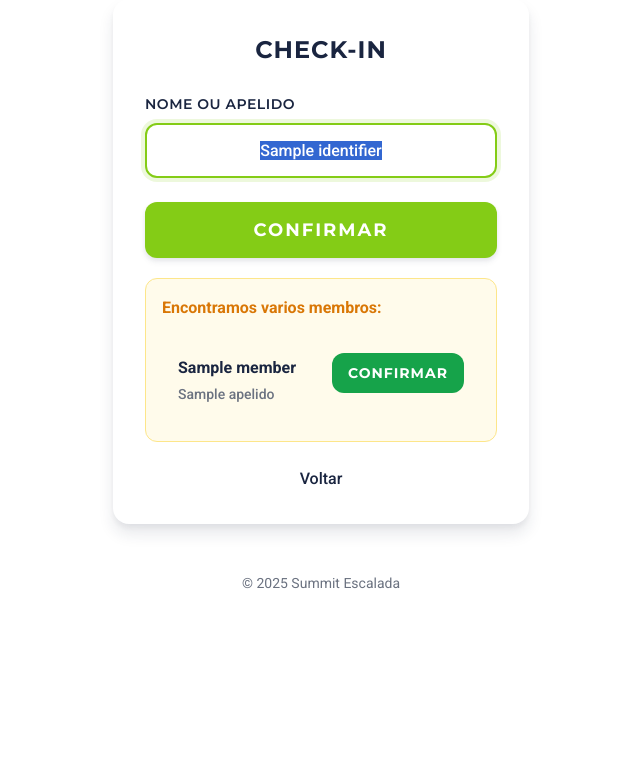
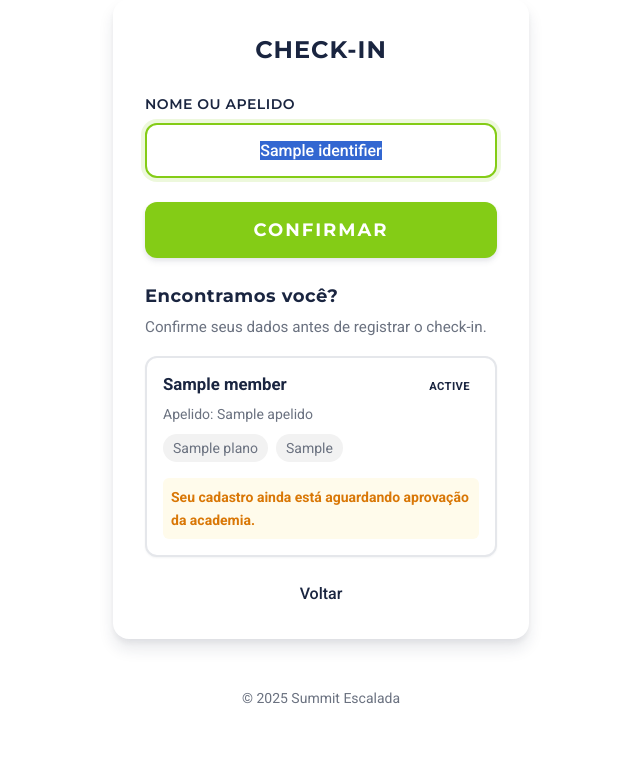
Before and after one commit to PedroHCosme/summit-system, a Flask app: template src/web/templates/checkin.html in a window 1280 px wide. Shown: the part 295-1052 px from the top of the page, without its empty margins (319-959 px from the left). Before the commit the page ends 884 px from the top, so only its background shows below. Run offline with Flask 3, Linux system fonts and the light colour scheme; the template is opened without the code that fills it: most values are stand-ins (such as "Sample title", 1, 10 or a date in 2020).

Commit message:
web server check in improv

```diff
--- a/src/web/app.py
+++ b/src/web/app.py
@@ -4,8 +4,23 @@
 import sys
 from datetime import datetime
 from flask import Flask, render_template, request, jsonify, redirect, url_for, flash, g
-from flask_limiter import Limiter
-from flask_limiter.util import get_remote_address
+try:
+    from flask_limiter import Limiter
+    from flask_limiter.util import get_remote_address
+except ImportError:
+    def get_remote_address():
+        return request.remote_addr or "127.0.0.1"
+
+    class Limiter:
+        """Fallback para ambientes de teste/desenvolvimento sem Flask-Limiter."""
+
+        def __init__(self, *args, **kwargs):
+            pass
+
+        def limit(self, *args, **kwargs):
+            def decorator(func):
+                return func
+            return decorator
 
 sys.path.append(os.path.abspath(os.path.join(os.path.dirname(__file__), '../..')))
 
@@ -13,6 +28,13 @@
 from src.data.models import Membro, Plano
 from src.services.checkin_service import CheckinService
 from src.services.member_service import MemberService
+from src.core.plan_status import (
+    PENDENTE,
+    STATUS_PLANO_EM_DIA,
+    STATUS_PLANO_SEM_VENCIMENTO,
+    STATUS_PLANO_VENCIDO,
+    calcular_status_plano,
+)
 from src.core.models import Pessoa
 from src.utils.utils import calculate_new_due_date
 
@@ -43,6 +65,40 @@
     if db is not None:
         db.close()
 
+
+def _member_checkin_card(member: Membro, db) -> dict:
+    """Monta dados seguros para o card de check-in web."""
+    plan = None
+    if member.plano_id:
+        plan = db.query(Plano).filter(Plano.id == member.plano_id).first()
+    if plan is None and member.plano:
+        plan = db.query(Plano).filter(Plano.nome == member.plano).first()
+
+    status = calcular_status_plano(
+        vencimento_plano=member.vencimento_plano,
+        estado_plano_db=member.estado_plano,
+        is_quota=bool(plan.is_quota) if plan else False,
+        valor_por_checkin=float(plan.valor_por_checkin or 0.0) if plan else 0.0,
+    )
+
+    status_labels = {
+        STATUS_PLANO_EM_DIA: "Plano em dia",
+        STATUS_PLANO_VENCIDO: "Plano vencido",
+        STATUS_PLANO_SEM_VENCIMENTO: "Sem vencimento",
+        PENDENTE: "Cadastro pendente",
+    }
+
+    digits = ''.join(ch for ch in str(member.whatsapp or '') if ch.isdigit())
+    return {
+        **member.to_dict(),
+        'whatsapp_hint': f"Final {digits[-4:]}" if len(digits) >= 4 else "",
+        'status_plano': status,
+        'status_label': status_labels.get(status, status),
+        'status_class': str(status).lower().replace(" ", "-"),
+        'can_checkin': status != PENDENTE,
+        'requires_warning': status == STATUS_PLANO_VENCIDO,
+    }
+
 @app.route('/')
 def index():
     """Página inicial com opções de Check-in e Cadastro."""
@@ -69,14 +125,17 @@
                 flash('ID de membro inválido.', 'error')
                 return redirect(url_for('checkin'))
 
+            if member and member.estado_plano == PENDENTE:
+                flash('Seu cadastro ainda está aguardando aprovação da academia.', 'warning')
+                return redirect(url_for('checkin'))
+
         elif identifier:
             results = member_service.search_by_name(identifier)
 
             if not results:
-                flash('Membro não encontrado. Tente novamente ou faça seu cadastro.', 'error')
-                return redirect(url_for('checkin'))
+                return render_template('checkin.html', not_found=True, identifier=identifier)
 
-            results_dicts = [m.to_dict() if hasattr(m, 'to_dict') else m for m in results]
+            results_dicts = [_member_checkin_card(m, db) for m in results]
 
             if len(results) == 1:
                 flash('Membro encontrado! Confirme o check-in abaixo.', 'info')
@@ -89,9 +148,9 @@
             result = checkin_service.perform_checkin(member_id, datetime.now())
 
             if result.success:
-                estado_plano = member_data.get('estado_plano', 'ATIVO')
-                if estado_plano != 'ATIVO':
-                    flash(f'Check-in realizado, mas atenção: Seu plano está {estado_plano}!', 'warning')
+                card_data = _member_checkin_card(member, db)
+                if card_data['status_plano'] == STATUS_PLANO_VENCIDO:
+                    flash('Check-in realizado, mas atenção: seu plano parece vencido. Fale com a recepção.', 'warning')
                 else:
                     flash(f'Bem-vindo(a), {member_data["nome"]}! Bom treino!', 'success')
                 return redirect(url_for('index'))
--- a/src/web/static/css/style.css
+++ b/src/web/static/css/style.css
@@ -515,8 +515,129 @@
 }
 
 .member-nickname {
+    display: block;
     font-size: 0.875rem;
     color: var(--text-muted);
+}
+
+.checkin-results {
+    margin-top: var(--spacing-lg);
+}
+
+.checkin-results-header {
+    margin-bottom: var(--spacing-md);
+}
+
+.checkin-results-header h3 {
+    margin-bottom: var(--spacing-xs);
+    letter-spacing: 0.5px;
+    text-transform: none;
+}
+
+.checkin-results-header p,
+.checkin-empty-state p {
+    color: var(--text-muted);
+    font-size: 0.95rem;
+}
+
+.member-card-list {
+    display: grid;
+    gap: var(--spacing-md);
+}
+
+.checkin-member-card {
+    background: var(--white);
+    border: 2px solid #e5e7eb;
+    border-radius: var(--radius-md);
+    padding: var(--spacing-md);
+    box-shadow: var(--shadow-sm);
+}
+
+.member-card-header {
+    display: flex;
+    align-items: flex-start;
+    justify-content: space-between;
+    gap: var(--spacing-sm);
+    margin-bottom: var(--spacing-xs);
+}
+
+.member-card-header .member-name {
+    font-size: 1.05rem;
+    line-height: 1.25;
+}
+
+.member-card-meta {
+    display: flex;
+    flex-wrap: wrap;
+    gap: var(--spacing-sm);
+    margin-top: var(--spacing-sm);
+    color: var(--text-muted);
+    font-size: 0.875rem;
+}
+
+.member-card-meta span {
+    background: var(--light-concrete);
+    border-radius: var(--radius-full);
+    padding: 3px 10px;
+}
+
+.status-pill {
+    flex: 0 0 auto;
+    border-radius: var(--radius-full);
+    padding: 4px 9px;
+    font-size: 0.7rem;
+    font-weight: 700;
+    text-transform: uppercase;
+    letter-spacing: 0.4px;
+}
+
+.status-em-dia,
+.status-sem-vencimento {
+    background: var(--success-bg);
+    color: var(--success-color);
+}
+
+.status-vencido {
+    background: var(--warning-bg);
+    color: var(--warning-color);
+}
+
+.status-pendente {
+    background: var(--error-bg);
+    color: var(--error-color);
+}
+
+.member-checkin-form {
+    margin-top: var(--spacing-md);
+}
+
+.member-checkin-button {
+    margin-bottom: 0;
+    letter-spacing: 1px;
+}
+
+.member-card-warning {
+    margin-top: var(--spacing-md);
+    padding: var(--spacing-sm);
+    border-radius: var(--radius-sm);
+    background: var(--warning-bg);
+    color: var(--warning-color);
+    font-size: 0.875rem;
+    font-weight: 600;
+}
+
+.checkin-empty-state {
+    margin-top: var(--spacing-lg);
+    padding: var(--spacing-lg);
+    border: 2px dashed #d1d5db;
+    border-radius: var(--radius-md);
+    text-align: center;
+    background: #f9fafb;
+}
+
+.checkin-empty-state .btn {
+    margin-top: var(--spacing-md);
+    margin-bottom: 0;
 }
 
 /* =====================================================
--- a/src/web/templates/checkin.html
+++ b/src/web/templates/checkin.html
@@ -14,27 +14,67 @@
         <button type="submit" class="btn btn-primary">CONFIRMAR</button>
     </form>
 
+    {% if not_found %}
+    <div class="checkin-empty-state">
+        <h3>Membro não encontrado</h3>
+        <p>Não encontramos ninguém com "{{ identifier }}". Confira o nome ou faça seu cadastro.</p>
+        <a href="{{ url_for('register') }}" class="btn btn-outline">Fazer cadastro</a>
+    </div>
+    {% endif %}
+
     {% if results %}
-    <div class="alert alert-warning" style="margin-top: 20px; text-align: left;">
-        <p style="margin-bottom: 12px; font-weight: 600;">Encontramos varios membros:</p>
-        <ul class="member-list">
+    <section class="checkin-results" aria-live="polite">
+        {% if results|length == 1 %}
+        <div class="checkin-results-header">
+            <h3>Encontramos você?</h3>
+            <p>Confirme seus dados antes de registrar o check-in.</p>
+        </div>
+        {% else %}
+        <div class="checkin-results-header">
+            <h3>Encontramos mais de um membro.</h3>
+            <p>Escolha seu nome para continuar.</p>
+        </div>
+        {% endif %}
+
+        <div class="member-card-list">
             {% for member in results %}
-            <li>
-                <div class="member-info">
-                    <span class="member-name">{{ member.nome }}</span>
+            <article class="checkin-member-card">
+                <div class="member-card-main">
+                    <div class="member-card-header">
+                        <span class="member-name">{{ member.nome }}</span>
+                        <span class="status-pill status-{{ member.status_class }}">{{ member.status_label }}</span>
+                    </div>
                     {% if member.apelido %}
-                    <span class="member-nickname">{{ member.apelido }}</span>
+                    <span class="member-nickname">Apelido: {{ member.apelido }}</span>
                     {% endif %}
+                    <div class="member-card-meta">
+                        {% if member.plano %}
+                        <span>{{ member.plano }}</span>
+                        {% endif %}
+                        {% if member.whatsapp_hint %}
+                        <span>{{ member.whatsapp_hint }}</span>
+                        {% endif %}
+                    </div>
                 </div>
-                <form method="POST" action="{{ url_for('checkin') }}" style="margin: 0;"
-                    onsubmit="return confirmCheckin('{{ member.nome }}')">
-                    <input type="hidden" name="member_id" value="{{ member.id }}">
-                    <button type="submit" class="btn btn-success btn-sm">Confirmar</button>
-                </form>
-            </li>
+
+                {% if member.can_checkin %}
+                    {% if member.requires_warning %}
+                    <p class="member-card-warning">Seu plano parece vencido. O check-in será registrado, mas fale com a recepção.</p>
+                    {% endif %}
+                    <form method="POST" action="{{ url_for('checkin') }}" class="member-checkin-form"
+                        onsubmit="return confirmCheckin('{{ member.nome }}', {{ 'true' if member.requires_warning else 'false' }})">
+                        <input type="hidden" name="member_id" value="{{ member.id }}">
+                        <button type="submit" class="btn btn-success member-checkin-button">
+                            {% if results|length == 1 %}Sou eu, fazer check-in{% else %}Sou eu{% endif %}
+                        </button>
+                    </form>
+                {% else %}
+                    <p class="member-card-warning">Seu cadastro ainda está aguardando aprovação da academia.</p>
+                {% endif %}
+            </article>
             {% endfor %}
-        </ul>
-    </div>
+        </div>
+    </section>
     {% endif %}
 
     <a href="{{ url_for('index') }}" class="back-link">Voltar</a>
@@ -47,8 +87,11 @@
 </div>
 
 <script>
-    function confirmCheckin(name) {
-        return confirm(`Tem certeza que deseja fazer check-in para ${name}?`);
+    function confirmCheckin(name, requiresWarning) {
+        const warning = requiresWarning
+            ? '\n\nSeu plano parece vencido. O check-in será registrado, mas fale com a recepção.'
+            : '';
+        return confirm(`Confirmar check-in para ${name}?${warning}`);
     }
 
     document.addEventListener('DOMContentLoaded', function () {
```
Also changed, not shown: tests/test_web_checkin.py (added, +137 -0 lines).
